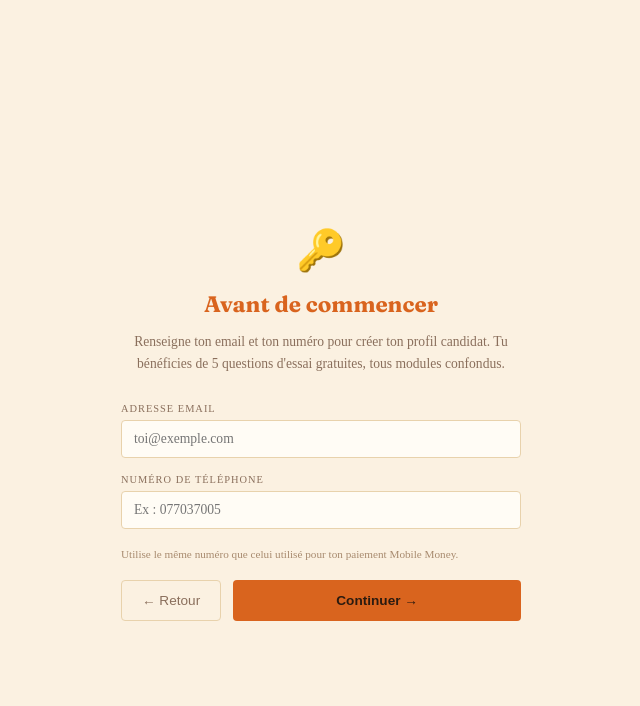
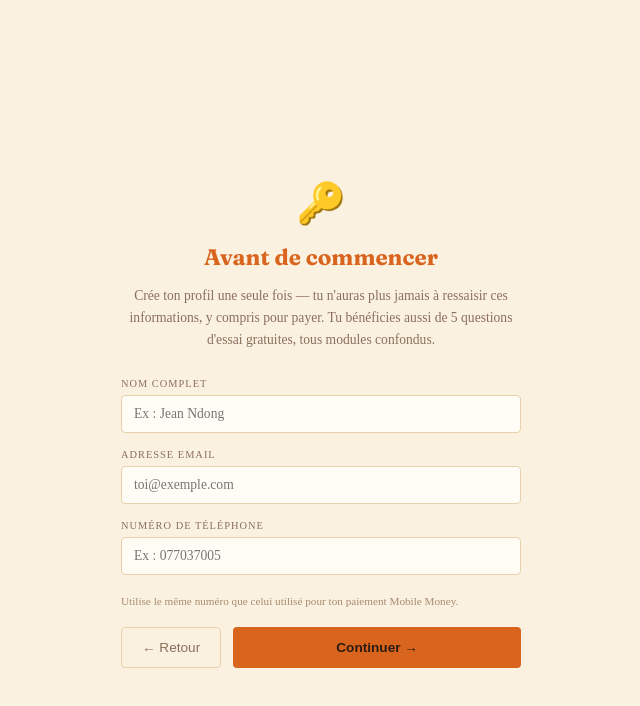
Before and after one commit to Zolo-17/H-m-ra, a React (Vite) app: page / in a window 1280 px wide. Both pictures are taken after a click on the button "COMMENCER LA SIMULATION →". Shown: the top 706 px of the page, without its empty margins (319-959 px from the left). Built offline with nearby package versions, Linux system fonts and the light colour scheme.

Commit message:
Add fullName to profile registration and lookup

```diff
--- a/src/App.jsx
+++ b/src/App.jsx
@@ -499,7 +499,7 @@ function Landing({ onStart, candidate, onFindProfile }) {
       const res = await fetch(`/api/profile/lookup?phone=${encodeURIComponent(lookupPhone.trim())}`);
       const data = await res.json();
       if (data.found) {
-        onFindProfile({ email: data.email, phone: lookupPhone.trim() });
+        onFindProfile({ fullName: data.fullName, email: data.email, phone: lookupPhone.trim() });
       } else {
         setLookupStatus("notfound");
       }
@@ -1812,6 +1812,7 @@ function Simulator({ module, candidate, onBack }) {
 // ── App ────────────────────────────────────────────────────────────────────
 // ── Inscription du candidat ─────────────────────────────────────────────────
 function Register({ onRegistered, onBack }) {
+  const [fullName, setFullName] = useState("");
   const [email, setEmail] = useState("");
   const [phone, setPhone] = useState("");
   const [error, setError] = useState("");
@@ -1819,6 +1820,10 @@ function Register({ onRegistered, onBack }) {
   function handleSubmit(e) {
     e.preventDefault();
     const cleanPhone = phone.trim().replace(/\s+/g, "");
+    if (!fullName.trim()) {
+      setError("Merci d'indiquer ton nom complet.");
+      return;
+    }
     if (!/^\S+@\S+\.\S+$/.test(email.trim())) {
       setError("Adresse email invalide.");
       return;
@@ -1828,7 +1833,7 @@ function Register({ onRegistered, onBack }) {
       return;
     }
     setError("");
-    onRegistered({ email: email.trim(), phone: cleanPhone });
+    onRegistered({ fullName: fullName.trim(), email: email.trim(), phone: cleanPhone });
   }
 
   return (
@@ -1845,11 +1850,29 @@ function Register({ onRegistered, onBack }) {
           Avant de commencer
         </h1>
         <p style={{ color: T.gris, fontSize: "0.85rem", textAlign: "center", marginBottom: 28, lineHeight: 1.6 }}>
-          Renseigne ton email et ton numéro pour créer ton profil candidat.
-          Tu bénéficies de 5 questions d'essai gratuites, tous modules confondus.
+          Crée ton profil une seule fois — tu n'auras plus jamais à ressaisir
+          ces informations, y compris pour payer. Tu bénéficies aussi de
+          5 questions d'essai gratuites, tous modules confondus.
         </p>
 
         <form onSubmit={handleSubmit}>
+          <label style={{
+            fontSize: "0.65rem", color: T.gris, letterSpacing: 1,
+            textTransform: "uppercase", display: "block", marginBottom: 6,
+          }}>Nom complet</label>
+          <input
+            type="text"
+            value={fullName}
+            onChange={e => setFullName(e.target.value)}
+            placeholder="Ex : Jean Ndong"
+            style={{
+              width: "100%", padding: "10px 12px", marginBottom: 16,
+              background: T.graphite, border: "1px solid #E8D2AC",
+              borderRadius: 4, color: T.blanc, fontSize: "0.85rem",
+              outline: "none", boxSizing: "border-box", fontFamily: "inherit",
+            }}
+          />
+
           <label style={{
             fontSize: "0.65rem", color: T.gris, letterSpacing: 1,
             textTransform: "uppercase", display: "block", marginBottom: 6,
@@ -1945,7 +1968,7 @@ export default function App() {
     fetch("/api/profile/register", {
       method: "POST",
       headers: { "Content-Type": "application/json" },
-      body: JSON.stringify({ phone: info.phone, email: info.email }),
+      body: JSON.stringify({ phone: info.phone, email: info.email, fullName: info.fullName }),
     }).catch(() => {});
   };
 
```
